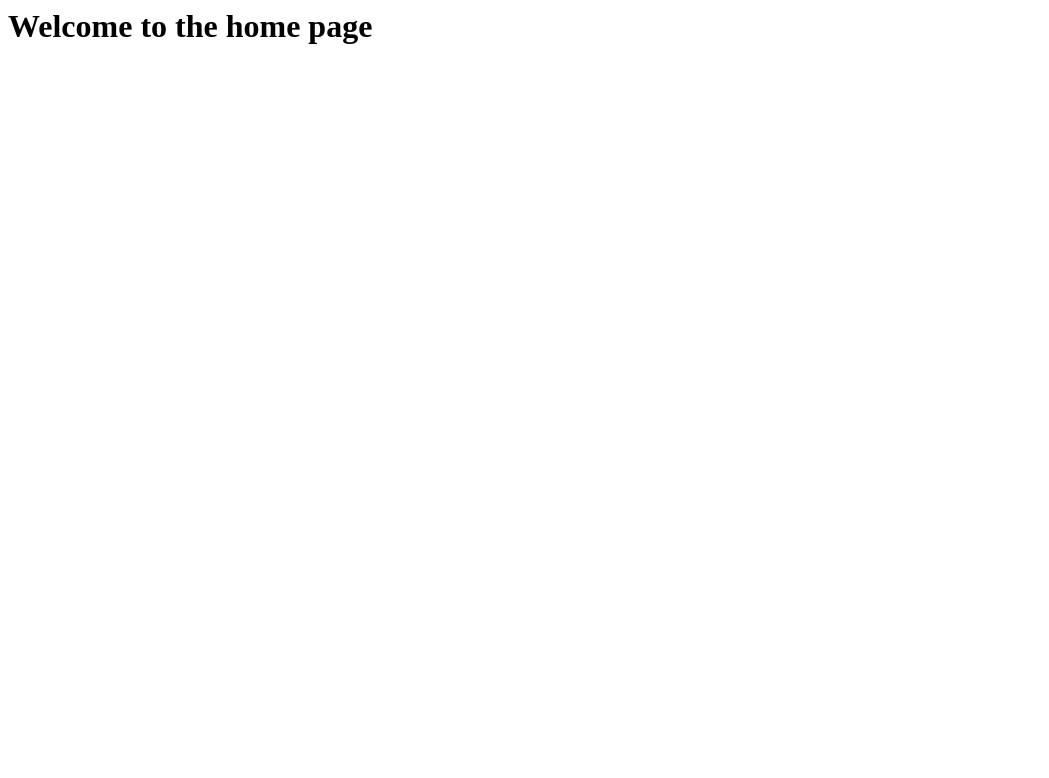
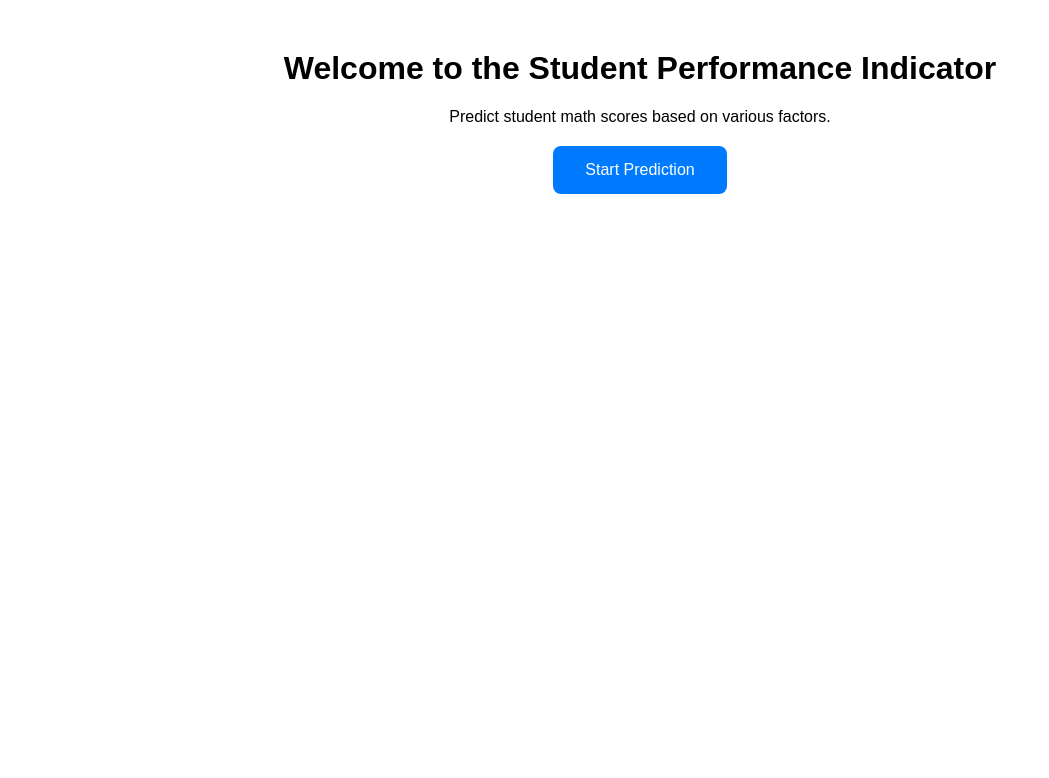
Before and after one commit to Subamprasad/mlops, a Flask app: page / in a window 1280 px wide. Shown: the top 778 px of the page, without its empty margins (0-1049 px from the left). Run offline with Flask 3, Linux system fonts and the light colour scheme.

Commit message:
Enhance index.html with nav button

```diff
--- a/templates/index.html
+++ b/templates/index.html
@@ -1 +1,39 @@
-<h1>Welcome to the home page</h1>
+<!DOCTYPE html>
+<html>
+
+<head>
+    <title>Student Performance Prediction</title>
+    <style>
+        body {
+            font-family: Arial, sans-serif;
+            text-align: center;
+            margin-top: 50px;
+        }
+
+        .btn {
+            background-color: #007bff;
+            color: white;
+            padding: 15px 32px;
+            text-align: center;
+            text-decoration: none;
+            display: inline-block;
+            font-size: 16px;
+            margin: 4px 2px;
+            cursor: pointer;
+            border-radius: 8px;
+            border: none;
+        }
+
+        .btn:hover {
+            background-color: #0056b3;
+        }
+    </style>
+</head>
+
+<body>
+    <h1>Welcome to the Student Performance Indicator</h1>
+    <p>Predict student math scores based on various factors.</p>
+    <a href="/predictdata" class="btn">Start Prediction</a>
+</body>
+
+</html>
```
